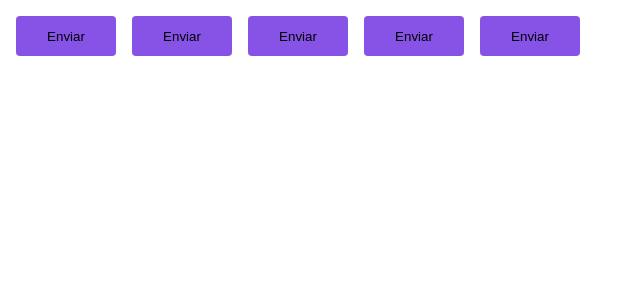
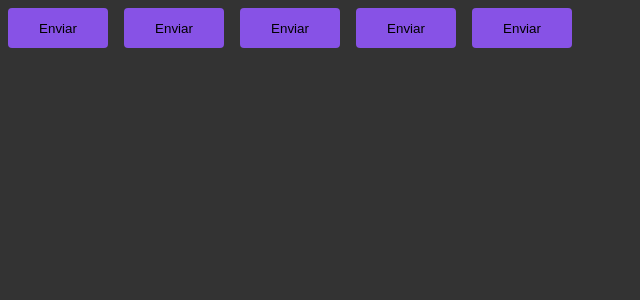
Before and after one commit to weslley281/Ignite-Timer, a React (Vite) app: page / in a window 1280 px wide. Shown: the top 300 px of the page, without its empty margins (0-640 px from the left). Built offline with nearby package versions, Linux system fonts and the light colour scheme.

Commit message:
global styles was created

```diff
--- a/src/App.tsx
+++ b/src/App.tsx
@@ -3,6 +3,7 @@
 import { Button } from './components/Button';
 import { ThemeProvider } from 'styled-components';
 import { defaultTheme } from './styles/themes/default';
+import { GlobalStyle } from './styles/global';
 
 export function App() {
   const [count, setCount] = useState(0);
@@ -14,6 +15,7 @@
       <Button variante="secondary" />
       <Button variante="alert" />
       <Button />
+      <GlobalStyle />
     </ThemeProvider>
   );
 }
--- /dev/null
+++ b/src/styles/global.ts
@@ -0,0 +1,15 @@
+import { createGlobalStyle } from 'styled-components';
+
+export const GlobalStyle = createGlobalStyle`
+    *{
+        margin: 0;
+        padding: 0;
+        box-sizing: border-box;
+    }
+
+    body{
+        background-color: #333;
+        color: #fff;
+
+    }
+`;
```
Also changed, not shown: src/@types/styles.d.ts (added, +8 -0 lines).
